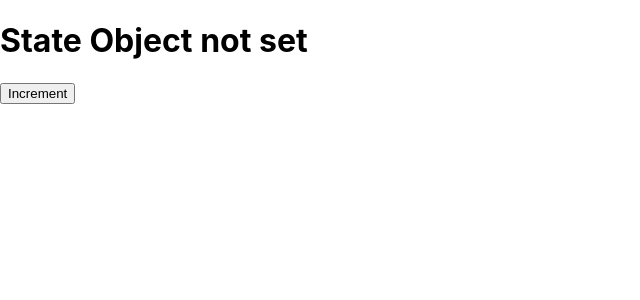
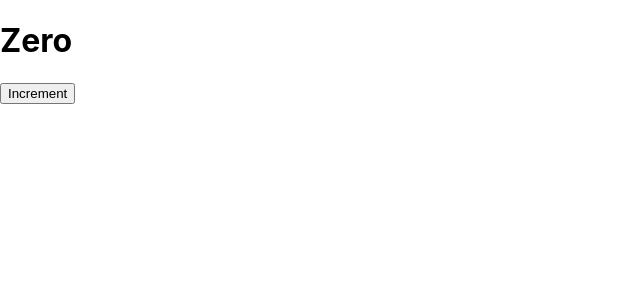
Before and after one commit to lgorniak/react-counter-function-typescript, a React (Create React App) app: page / in a window 1280 px wide. Shown: the top 300 px of the page, without its empty margins (0-640 px from the left). Built offline with nearby package versions, Linux system fonts and the light colour scheme.

Commit message:
set state object  when component is mounted

```diff
--- a/src/components/counter.tsx
+++ b/src/components/counter.tsx
@@ -1,25 +1,27 @@
-import React, { useState } from "react";
+import React, { useEffect, useState } from "react";
 import { Count } from "../types/count";
 
 function Counter() {
 	const [counter, setCounter] = useState<Count | null>(null);
 
+	useEffect(() => {
+		setCounter({ number: 0 });
+	}, []);
+
 	const formatCounter = () => {
-		let value: string | number;
+		let counterValue: string | number;
 
 		counter
 			? counter.number === 0
-				? (value = `Zero`)
-				: (value = counter.number)
-			: (value = `State Object not set`);
+				? (counterValue = `Zero`)
+				: (counterValue = counter.number)
+			: (counterValue = `State Object not set`);
 
-		return value;
+		return counterValue;
 	};
 
 	const iterateCounter = () => {
-		counter
-			? setCounter({ number: counter.number + 1 })
-			: setCounter({ number: 0 });
+		if (counter) setCounter({ number: counter.number + 1 });
 	};
 
 	return (
```
